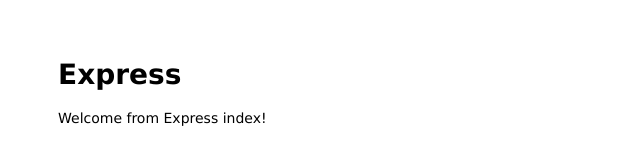
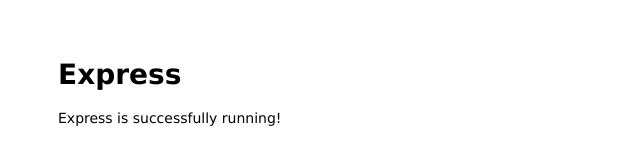
Before and after one commit to Kealerator/tietokannat_K2025-harjTyo, a website: page Express/public/index.html in a window 1280 px wide. Shown: the full height of the page, 0-640 px from the left. Drawn offline with Linux system fonts and the light colour scheme.

Commit message:
README Päivitetty

```diff
--- a/Express/public/index.html
+++ b/Express/public/index.html
@@ -7,7 +7,7 @@
 
 <body>
   <h1>Express</h1>
-  <p>Welcome from Express index!</p>
+  <p>Express is successfully running!</p>
 </body>
 
 </html>
```
Also changed, not shown: README.md.
